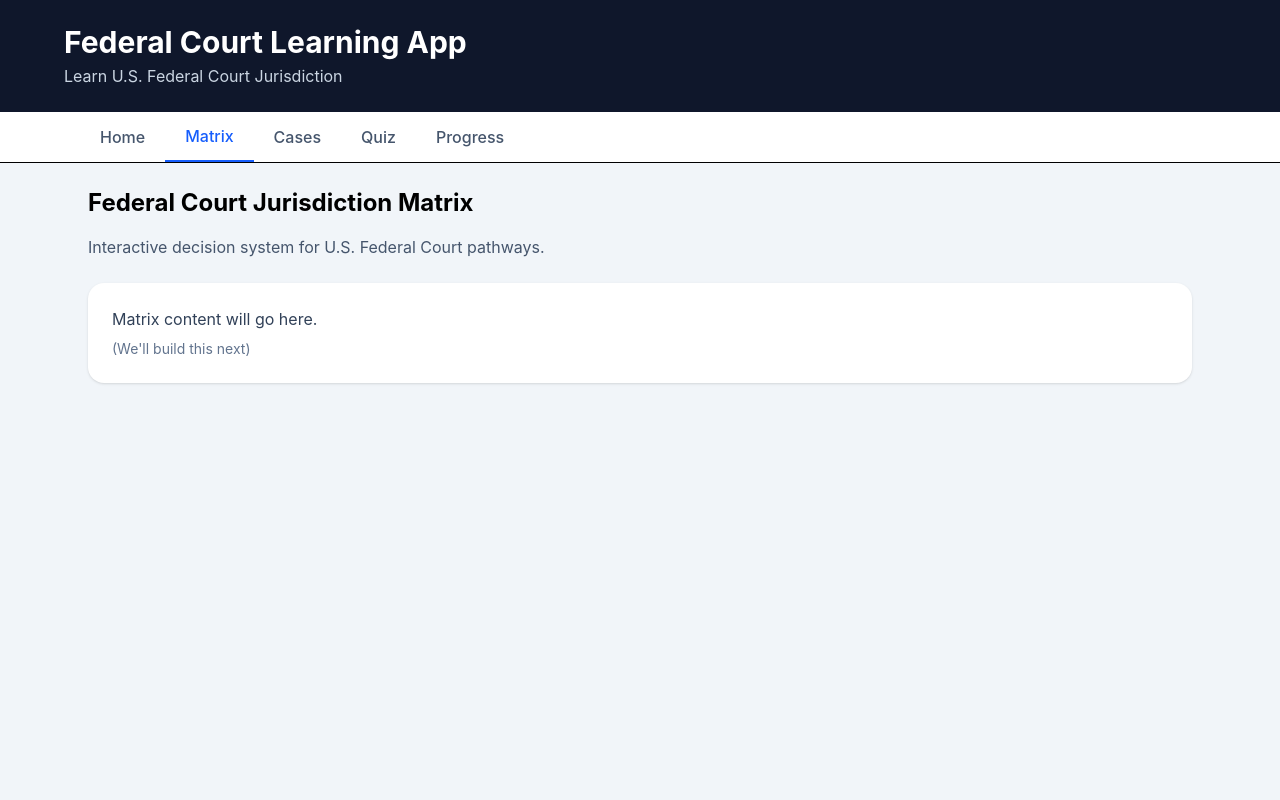
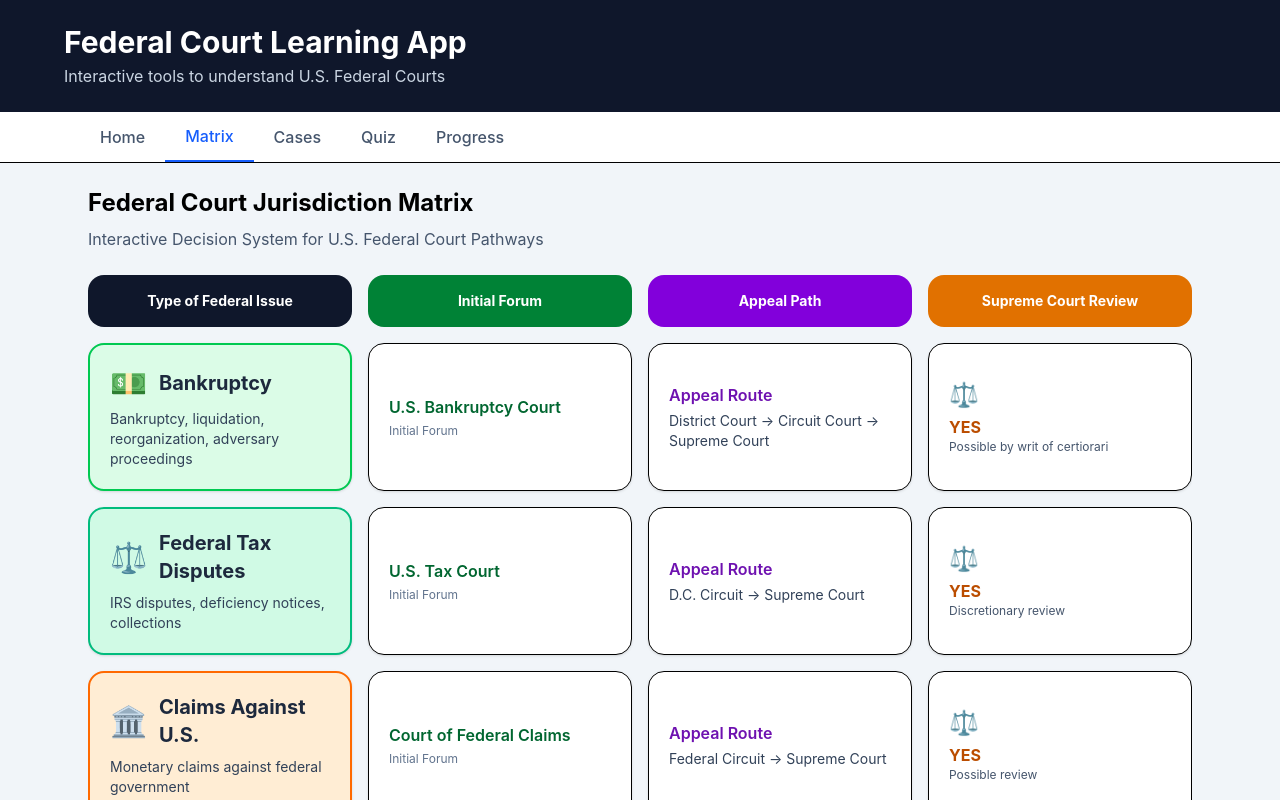
Before and after one commit to bluegillmaster911-byte/vitejs-vite-pqau82hh, a React (Vite) app: page / in a window 1280 px wide. Both pictures are taken after a click on the button "Matrix". Shown: the top 800 px of the page. Built offline with nearby package versions, Linux system fonts and the light colour scheme.

Commit message:
Add Federal Court Jurisdiction Matrix with case types data and styling

```diff
--- a/src/App.tsx
+++ b/src/App.tsx
@@ -2,7 +2,92 @@ import { useState } from 'react';
 
 type Tab = 'Home' | 'Matrix' | 'Cases' | 'Quiz' | 'Progress';
 
-function App() {
+interface CaseType {
+  title: string;
+  color: string;
+  icon: string;
+  issue: string;
+  start: string;
+  appeal: string;
+  review: string;
+}
+
+const caseTypes: CaseType[] = [
+  {
+    title: 'Bankruptcy',
+    color: 'bg-green-100 border-green-500',
+    icon: '💵',
+    issue: 'Bankruptcy, liquidation, reorganization, adversary proceedings',
+    start: 'U.S. Bankruptcy Court',
+    appeal: 'District Court → Circuit Court → Supreme Court',
+    review: 'Possible by writ of certiorari',
+  },
+  {
+    title: 'Federal Tax Disputes',
+    color: 'bg-emerald-100 border-emerald-500',
+    icon: '⚖️',
+    issue: 'IRS disputes, deficiency notices, collections',
+    start: 'U.S. Tax Court',
+    appeal: 'D.C. Circuit → Supreme Court',
+    review: 'Discretionary review',
+  },
+  {
+    title: 'Claims Against U.S.',
+    color: 'bg-orange-100 border-orange-500',
+    icon: '🏛️',
+    issue: 'Monetary claims against federal government',
+    start: 'Court of Federal Claims',
+    appeal: 'Federal Circuit → Supreme Court',
+    review: 'Possible review',
+  },
+  {
+    title: 'Patents & Federal Trade',
+    color: 'bg-cyan-100 border-cyan-500',
+    icon: '💡',
+    issue: 'Patents, trademarks, federal personnel disputes',
+    start: 'District Court / Specialized Tribunal',
+    appeal: 'Federal Circuit → Supreme Court',
+    review: 'Possible review',
+  },
+  {
+    title: 'Federal Criminal Cases',
+    color: 'bg-yellow-100 border-yellow-500',
+    icon: '🚔',
+    issue: 'Federal crimes and prosecutions',
+    start: 'U.S. District Court',
+    appeal: 'Circuit Court → Supreme Court',
+    review: 'Possible review',
+  },
+  {
+    title: 'Immigration Matters',
+    color: 'bg-fuchsia-100 border-fuchsia-500',
+    icon: '🌎',
+    issue: 'Removal, asylum, deportation, immigration status',
+    start: 'Immigration Judge / BIA',
+    appeal: 'Circuit Court → Supreme Court',
+    review: 'Possible review',
+  },
+  {
+    title: 'Military Justice',
+    color: 'bg-red-100 border-red-500',
+    icon: '⭐',
+    issue: 'Court-martial and UCMJ violations',
+    start: 'Court-Martial',
+    appeal: 'CAAF → Supreme Court',
+    review: 'Rare review',
+  },
+  {
+    title: 'Administrative Agency Review',
+    color: 'bg-blue-100 border-blue-500',
+    icon: '📋',
+    issue: 'EPA, SEC, FCC, NLRB, SSA, agency actions',
+    start: 'Administrative Law Judge / Agency Board',
+    appeal: 'Circuit Court → Supreme Court',
+    review: 'Possible review',
+  },
+];
+
+export default function App() {
   const [activeTab, setActiveTab] = useState<Tab>('Home');
 
   const tabs: Tab[] = ['Home', 'Matrix', 'Cases', 'Quiz', 'Progress'];
@@ -13,14 +98,13 @@ function App() {
       <div className="bg-slate-900 text-white p-6">
         <div className="max-w-6xl mx-auto">
           <h1 className="text-3xl font-bold">Federal Court Learning App</h1>
-          <p className="text-slate-300 mt-1">Learn U.S. Federal Court Jurisdiction</p>
+          <p className="text-slate-300 mt-1">Interactive tools to understand U.S. Federal Courts</p>
         </div>
       </div>
 
-      {/* Tab Navigation */}
+      {/* Tabs */}
       <div className="bg-white border-b sticky top-0 z-50">
-        <div className="max-w-6xl mx-auto px-4">
-          <div className="flex overflow-x-auto">
+        <div className="max-w-6xl mx-auto px-4 flex overflow-x-auto">
           {tabs.map((tab) => (
             <button
               key={tab}
@@ -36,47 +120,77 @@ function App() {
           ))}
         </div>
       </div>
-      </div>
 
-      {/* Tab Content */}
+      {/* Content */}
       <div className="max-w-6xl mx-auto p-6">
 
         {/* HOME TAB */}
         {activeTab === 'Home' && (
           <div>
             <h2 className="text-2xl font-bold mb-4">Welcome</h2>
-            <p className="text-slate-600 mb-6">
-              This app helps you learn how cases move through the U.S. Federal Court system.
-            </p>
-            <div className="bg-white rounded-2xl p-6 shadow">
-              <p className="text-slate-700">Start by exploring the Jurisdiction Matrix or taking a Quiz.</p>
+            <p className="text-slate-600">Use the tabs above to explore the Jurisdiction Matrix, Landmark Cases, take Quizzes, and track your Progress.</p>
+          </div>
+        )}
+
+        {/* MATRIX TAB - FULL CONTENT RESTORED */}
+        {activeTab === 'Matrix' && (
+          <div>
+            <h2 className="text-2xl font-bold mb-2">Federal Court Jurisdiction Matrix</h2>
+            <p className="text-slate-600 mb-6">Interactive Decision System for U.S. Federal Court Pathways</p>
+
+            <div className="overflow-x-auto">
+              <div className="min-w-[1100px] space-y-4">
+                {/* Header */}
+                <div className="grid grid-cols-4 gap-4 text-center font-bold text-white text-sm">
+                  <div className="bg-slate-900 rounded-2xl p-4">Type of Federal Issue</div>
+                  <div className="bg-green-700 rounded-2xl p-4">Initial Forum</div>
+                  <div className="bg-purple-700 rounded-2xl p-4">Appeal Path</div>
+                  <div className="bg-amber-600 rounded-2xl p-4">Supreme Court Review</div>
+                </div>
+
+                {caseTypes.map((item, index) => (
+                  <div key={index} className="grid grid-cols-4 gap-4 items-stretch">
+                    <div className={`rounded-2xl border-2 shadow p-5 ${item.color}`}>
+                      <div className="flex items-center gap-3 mb-2">
+                        <div className="text-3xl">{item.icon}</div>
+                        <h3 className="text-xl font-bold text-slate-800">{item.title}</h3>
+                      </div>
+                      <p className="text-slate-700 text-sm">{item.issue}</p>
+                    </div>
+
+                    <div className="bg-white rounded-2xl shadow p-5 border flex items-center">
+                      <div>
+                        <div className="font-semibold text-green-800">{item.start}</div>
+                        <div className="text-xs text-slate-500 mt-1">Initial Forum</div>
+                      </div>
+                    </div>
+
+                    <div className="bg-white rounded-2xl shadow p-5 border flex items-center">
+                      <div>
+                        <div className="font-semibold text-purple-800 mb-1">Appeal Route</div>
+                        <div className="text-sm text-slate-700">{item.appeal}</div>
+                      </div>
+                    </div>
+
+                    <div className="bg-white rounded-2xl shadow p-5 border flex items-center">
+                      <div>
+                        <div className="text-2xl mb-1">⚖️</div>
+                        <div className="font-bold text-amber-700">YES</div>
+                        <div className="text-xs text-slate-600">{item.review}</div>
+                      </div>
+                    </div>
+                  </div>
+                ))}
+              </div>
             </div>
           </div>
         )}
 
-        {/* JURISDICTION MATRIX TAB */}
-        {activeTab === 'Matrix' && (
-          <div>
-            <h2 className="text-2xl font-bold mb-4">Federal Court Jurisdiction Matrix</h2>
-            <p className="text-slate-600 mb-6">Interactive decision system for U.S. Federal Court pathways.</p>
-
-            <div className="bg-white rounded-2xl p-6 shadow">
-              <p className="text-slate-700">Matrix content will go here.</p>
-              <p className="text-sm text-slate-500 mt-2">(We'll build this next)</p>
-            </div>
-          </div>
-        )}
-
-        {/* LANDMARK CASES TAB */}
+        {/* CASES TAB */}
         {activeTab === 'Cases' && (
           <div>
             <h2 className="text-2xl font-bold mb-4">Landmark Cases</h2>
-            <p className="text-slate-600 mb-6">Important Supreme Court cases and their procedural paths.</p>
-
-            <div className="bg-white rounded-2xl p-6 shadow">
-              <p className="text-slate-700">Case list will go here.</p>
-              <p className="text-sm text-slate-500 mt-2">(We'll add cases next)</p>
-            </div>
+            <p className="text-slate-600">Coming soon. We'll add major cases with procedural paths here.</p>
           </div>
         )}
 
@@ -84,11 +198,7 @@ function App() {
         {activeTab === 'Quiz' && (
           <div>
             <h2 className="text-2xl font-bold mb-4">Quiz</h2>
-            <p className="text-slate-600 mb-6">Test your knowledge of federal courts and landmark cases.</p>
-
-            <div className="bg-white rounded-2xl p-6 shadow">
-              <p className="text-slate-700">Quiz system coming soon.</p>
-            </div>
+            <p className="text-slate-600">Quiz system coming soon.</p>
           </div>
         )}
 
@@ -96,11 +206,7 @@ function App() {
         {activeTab === 'Progress' && (
           <div>
             <h2 className="text-2xl font-bold mb-4">Your Progress</h2>
-            <p className="text-slate-600 mb-6">Track your learning and achievements.</p>
-
-            <div className="bg-white rounded-2xl p-6 shadow">
-              <p className="text-slate-700">Progress tracking will appear here.</p>
-            </div>
+            <p className="text-slate-600">Progress tracking coming soon.</p>
           </div>
         )}
 
@@ -108,5 +214,3 @@ function App() {
     </div>
   );
 }
-
-export default App;
```
Lines whose indentation alone changed are shown as unchanged.
